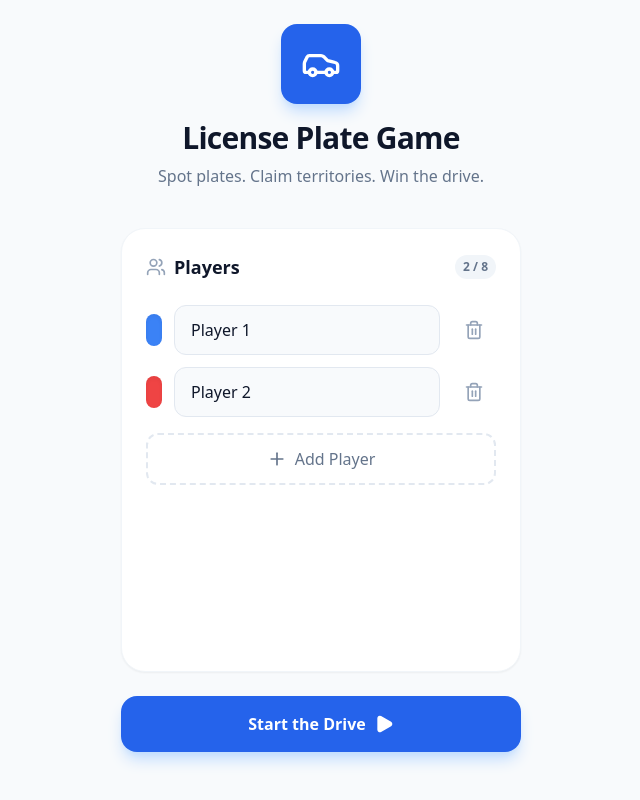
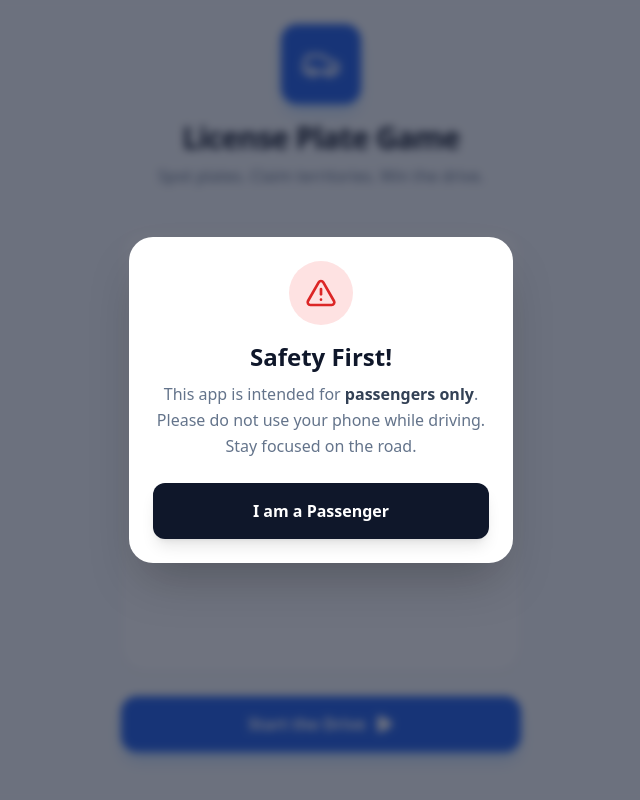
Before and after one commit to robholub/License-Plate-Game, a Next.js app: page / in a window 1280 px wide. Shown: the whole page, without its empty margins (319-959 px from the left). Built offline with nearby package versions, Linux system fonts and the light colour scheme.

Commit message:
Update page.jsx

```diff
--- a/app/page.jsx
+++ b/app/page.jsx
@@ -3,7 +3,7 @@
 import React, { useState, useMemo } from 'react';
 import {
   Car, Map, Users, Plus, Trash2, Play, Trophy,
-  Search, Check, X, Flag, Award
+  Search, Check, X, Flag, Award, AlertTriangle
 } from 'lucide-react';
 
 const FLAG_MAP = {
@@ -45,6 +45,7 @@ const PLAYER_COLORS = [
 ];
 
 export default function App() {
+  const [showDisclaimer, setShowDisclaimer] = useState(true);
   const [appState, setAppState] = useState('SETUP');
   const [players, setPlayers] = useState([
     { id: '1', name: 'Player 1', color: PLAYER_COLORS[0] },
@@ -119,6 +120,27 @@ export default function App() {
       className="min-h-[100dvh] bg-slate-50 text-slate-900 font-sans selection:bg-blue-200 select-none touch-manipulation"
       style={{ WebkitTapHighlightColor: 'transparent', overscrollBehaviorY: 'contain' }}
     >
+      {/* Safety Disclaimer Modal */}
+      {showDisclaimer && (
+        <div className="fixed inset-0 z-50 flex items-center justify-center p-4 bg-slate-900/60 backdrop-blur-sm">
+          <div className="bg-white rounded-3xl p-6 w-full max-w-sm shadow-2xl text-center">
+            <div className="mx-auto bg-red-100 text-red-600 w-16 h-16 rounded-full flex items-center justify-center mb-4">
+              <AlertTriangle size={32} />
+            </div>
+            <h2 className="text-2xl font-extrabold text-slate-900 mb-2">Safety First!</h2>
+            <p className="text-slate-500 mb-6 font-medium leading-relaxed">
+              This app is intended for <b className="text-slate-700">passengers only</b>. Please do not use your phone while driving. Stay focused on the road.
+            </p>
+            <button
+              onClick={() => setShowDisclaimer(false)}
+              className="w-full py-4 text-white font-bold bg-slate-900 rounded-xl active:bg-slate-800 transition-colors shadow-lg"
+            >
+              I am a Passenger
+            </button>
+          </div>
+        </div>
+      )}
+
       {appState === 'SETUP' && (
         <SetupScreen
           players={players}
@@ -171,14 +193,12 @@ function SetupScreen({ players, onAddPlayer, onRemovePlayer, onNameChange, onSta
               <input
                 type="text" value={player.name}
                 onChange={(e) => onNameChange(player.id, e.target.value)}
-                /* min-w-0 added to prevent input from pushing trash can off screen */
                 className="flex-1 min-w-0 bg-slate-50 border border-slate-200 rounded-xl px-3 sm:px-4 py-3 focus:outline-none focus:ring-2 focus:ring-blue-500 focus:border-transparent transition-all font-medium select-text"
                 placeholder={`Player ${index + 1}`} maxLength={15}
               />
               {players.length > 1 && (
                 <button
                   onClick={() => onRemovePlayer(player.id)}
-                  /* flex-shrink-0 added to ensure trash can never shrinks out of view */
                   className="p-2 sm:p-3 flex-shrink-0 text-slate-400 hover:text-red-500 hover:bg-red-50 active:bg-red-100 rounded-xl transition-colors"
                 >
                   <Trash2 size={20} />
```
